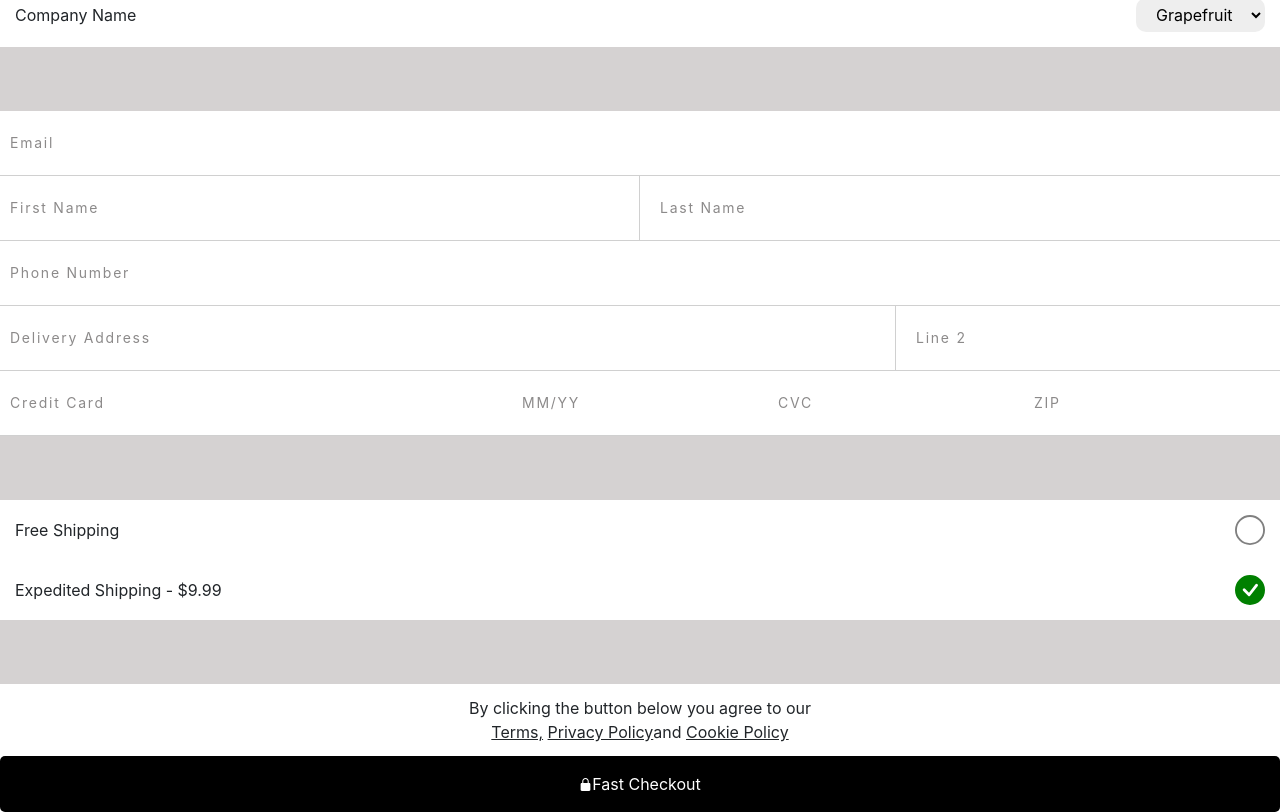
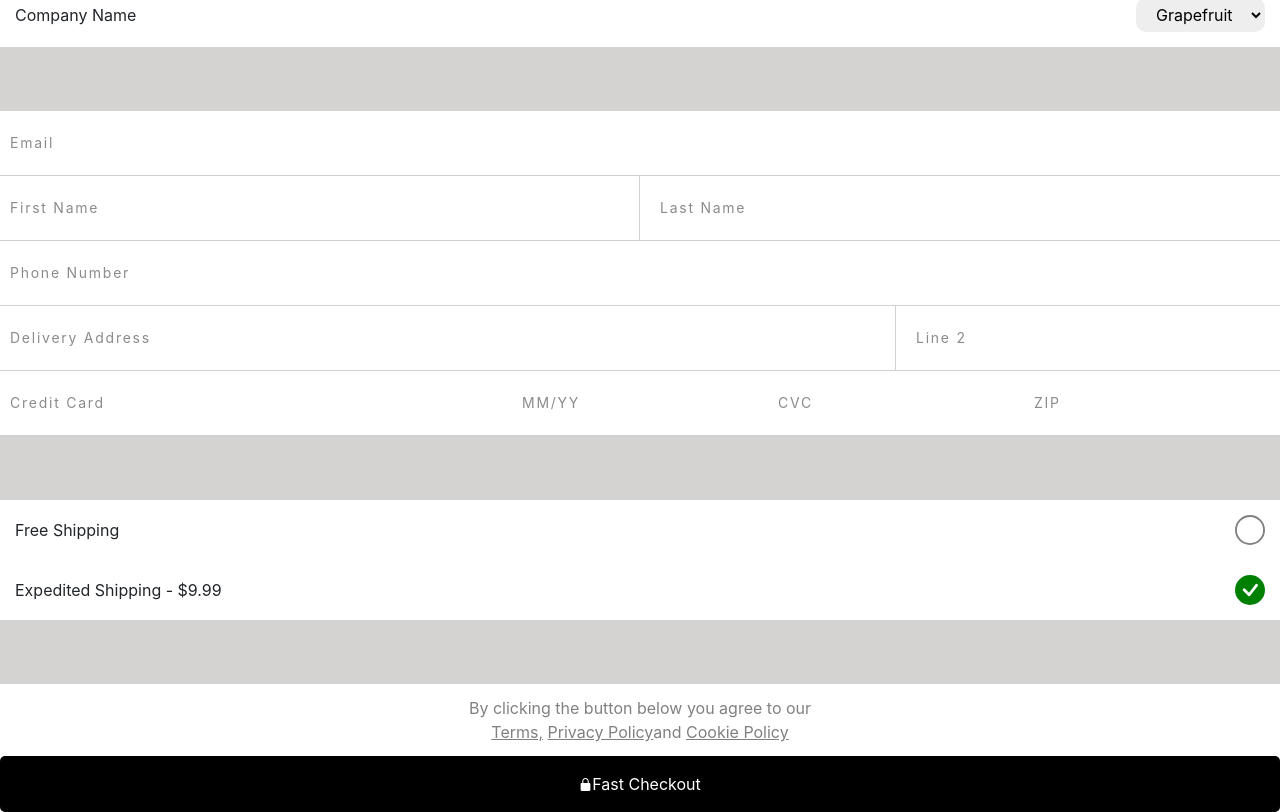
Before and after one commit to Sam-2019/Fast-Checkout-clone, a React (Create React App) app: page / in a window 1280 px wide. Shown: the part 603-1415 px from the top of the page. Built offline with nearby package versions, Linux system fonts and the light colour scheme.

Commit message:
updated border color

```diff
--- a/src/Navigation/navigation.css
+++ b/src/Navigation/navigation.css
@@ -1,6 +1,6 @@
 .navigation {
   background-color: white;
-  border-bottom: 1px solid rgb(183, 182, 182);
+  border-bottom: 1px solid #b7b6b6;
   display: flex;
   justify-content: space-between;
   padding: 15px 15px;
--- a/src/Terms/terms.css
+++ b/src/Terms/terms.css
@@ -1,6 +1,7 @@
 .terms {
     text-align: center;
     padding: 12px 0;
+    color: gray;
   }
 
   .term_item {
```
